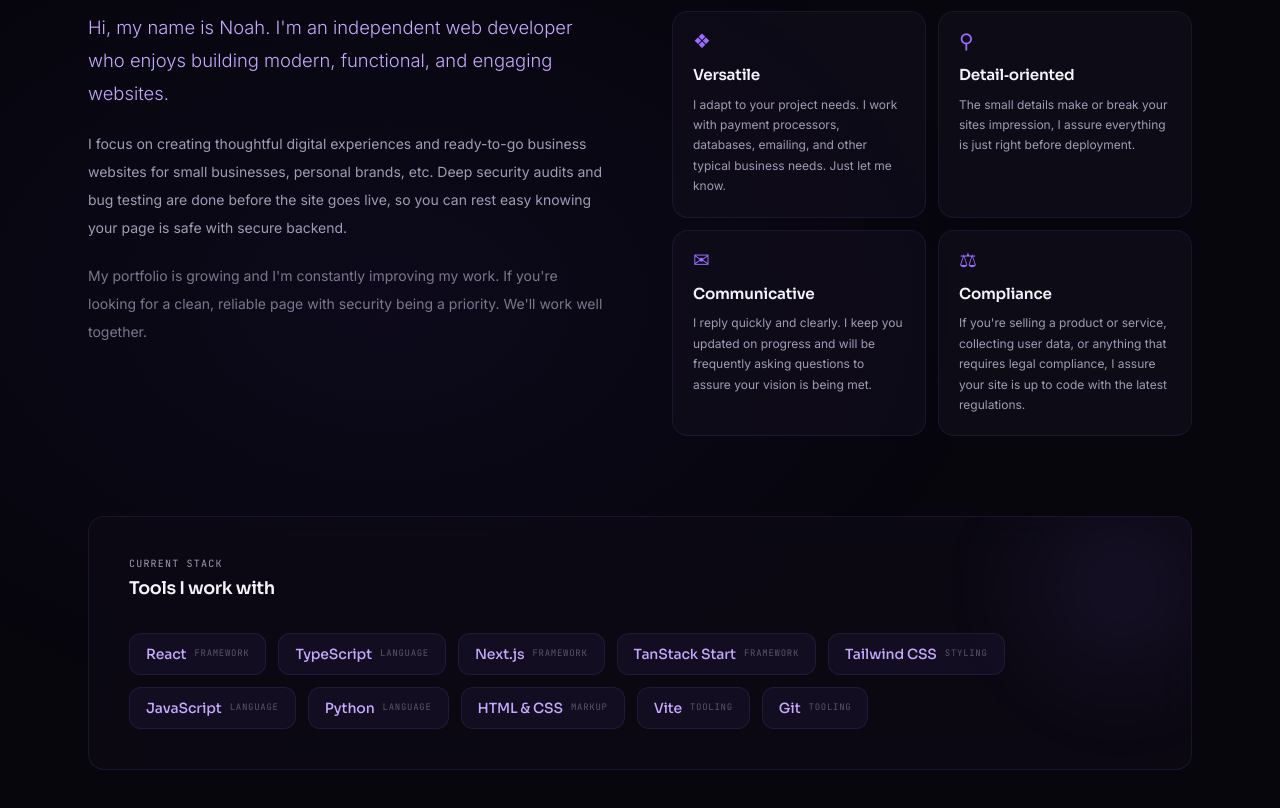
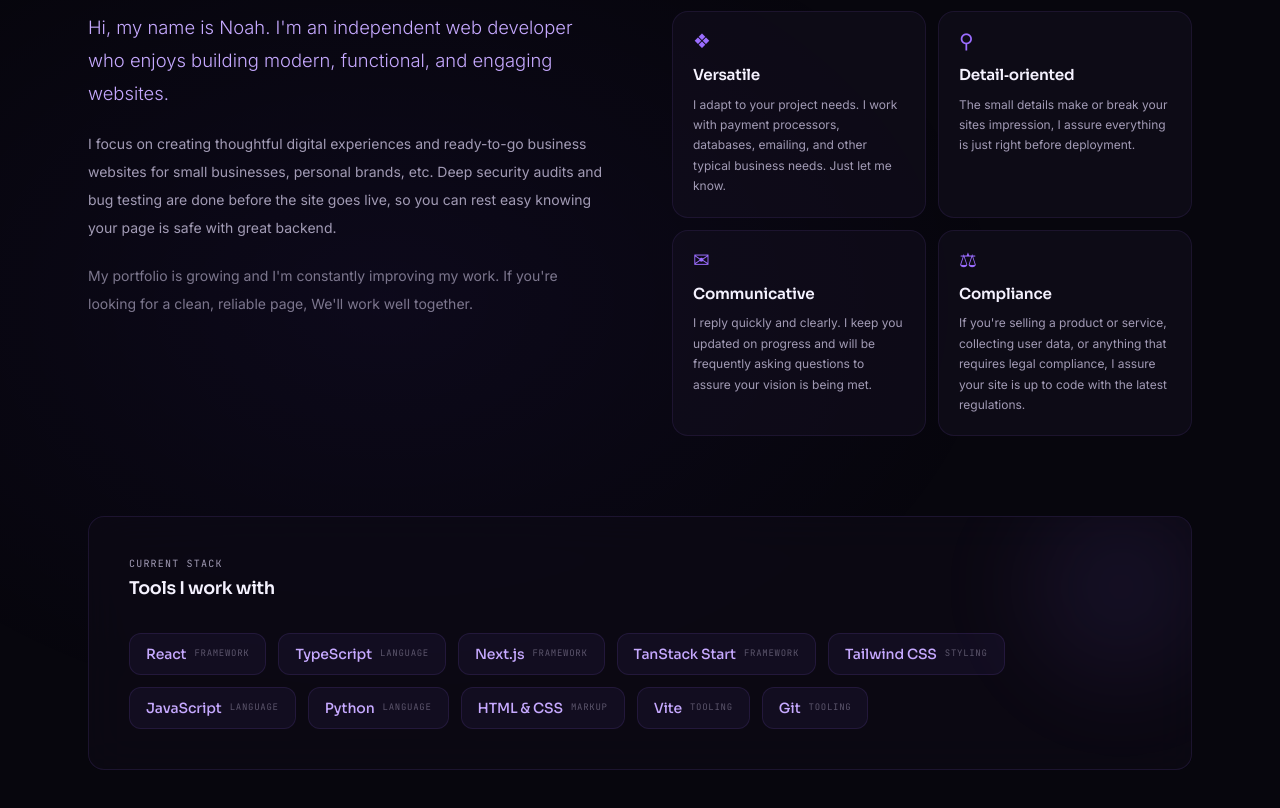
Before and after one commit to doptt/kodachidev, a React (Vite) app: page / in a window 1280 px wide. Shown: the part 3160-3968 px from the top of the page. Built offline with nearby package versions, Linux system fonts and the light colour scheme; the HTML template or start-up script is replaced by a standard one.

Commit message:
Update About.tsx

```diff
--- a/src/components/About.tsx
+++ b/src/components/About.tsx
@@ -17,22 +17,22 @@ const traits = [
   {
     label: 'Versatile',
     detail: 'I adapt to your project needs. I work with payment processors, databases, emailing, and other typical business needs. Just let me know.',
-    glyph: '❖',
+    glyph: '❖\uFE0E',
   },
   {
     label: 'Detail‑oriented',
     detail: 'The small details make or break your sites impression, I assure everything is just right before deployment.',
-    glyph: '⚲',
+    glyph: '⚲\uFE0E',
   },
   {
     label: 'Communicative',
     detail: 'I reply quickly and clearly. I keep you updated on progress and will be frequently asking questions to assure your vision is being met.',
-    glyph: '✉',
+    glyph: '✉\uFE0E',
   },
   {
     label: 'Compliance',
     detail: 'If you\'re selling a product or service, collecting user data, or anything that requires legal compliance, I assure your site is up to code with the latest regulations.',
-    glyph: '⚖',
+    glyph: '⚖\uFE0E',
   },
 ]
 
@@ -79,11 +79,11 @@ export default function About() {
               and engaging websites.
             </p>
             <p className="mb-5 text-sm leading-loose" style={{ color: '#A29BB5', fontFamily: 'Inter, sans-serif' }}>
-              I focus on creating thoughtful digital experiences and ready-to-go business websites for small businesses, personal brands, etc. Deep security audits and bug testing are done before the site goes live, so you can rest easy knowing your page is safe with secure backend.
+              I focus on creating thoughtful digital experiences and ready-to-go business websites for small businesses, personal brands, etc. Deep security audits and bug testing are done before the site goes live, so you can rest easy knowing your page is safe with great backend.
             </p>
             <p className="text-sm leading-loose" style={{ color: '#A29BB5', fontFamily: 'Inter, sans-serif', opacity: 0.75 }}>
               My portfolio is growing and I'm constantly improving my work. If you're looking
-              for a clean, reliable page with security being a priority. We'll work well together.
+              for a clean, reliable page, We'll work well together.
             </p>
           </Reveal>
 
```
